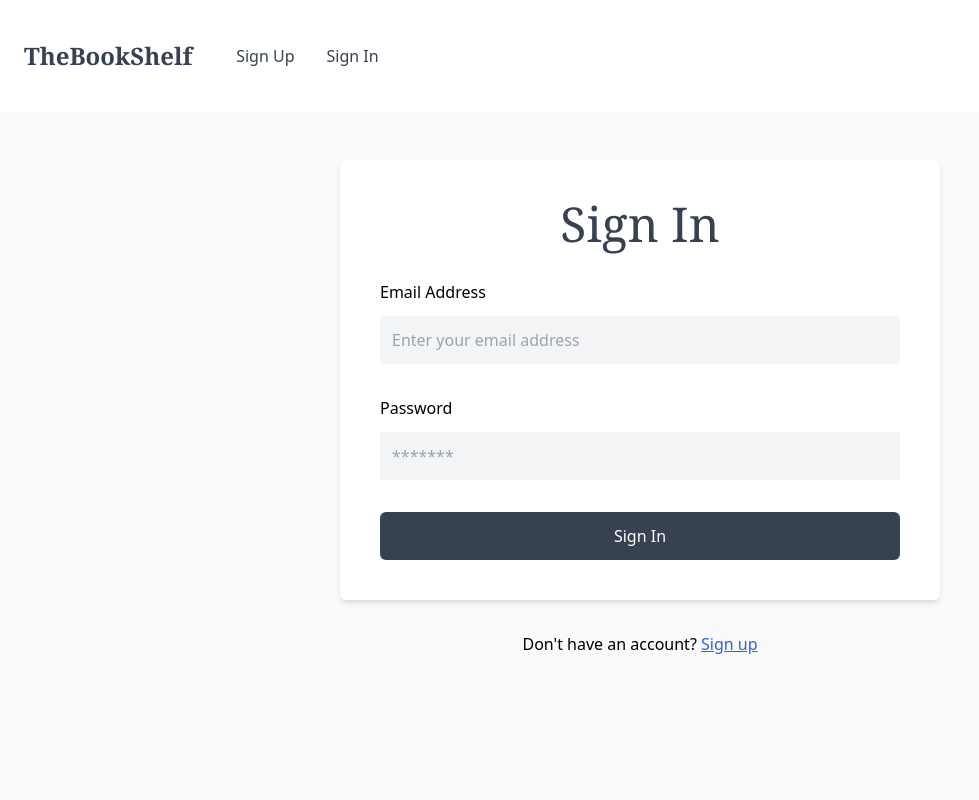
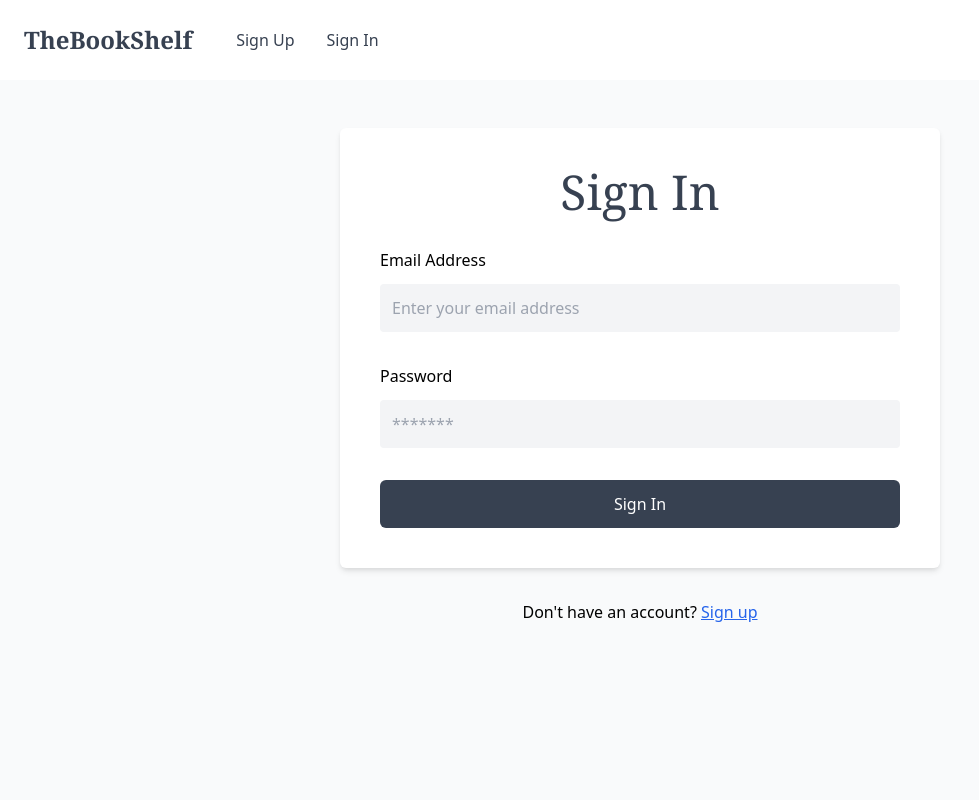
Before and after one commit to TraekWells/book-review-app, a Vue app: page /signin in a window 1280 px wide. Shown: the top 800 px of the page, without its empty margins (0-979 px from the left). Built offline with nearby package versions, Linux system fonts and the light colour scheme; no server answers.

Commit message:
Updated navbar padding

```diff
--- a/src/components/Navbar.vue
+++ b/src/components/Navbar.vue
@@ -1,5 +1,5 @@
 <template>
-  <nav class="py-7 px-3 shadow-md">
+  <nav class="py-3 px-3 shadow-md">
     <div class="container flex items-center justify-between">
       <router-link
         :to="{ name: 'Home' }"
```
